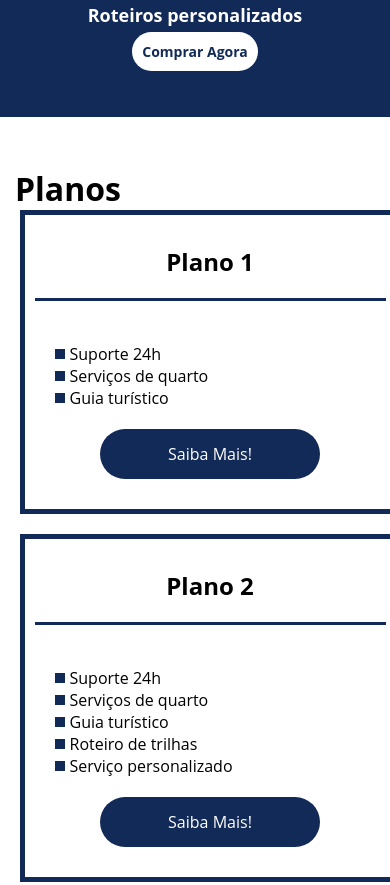
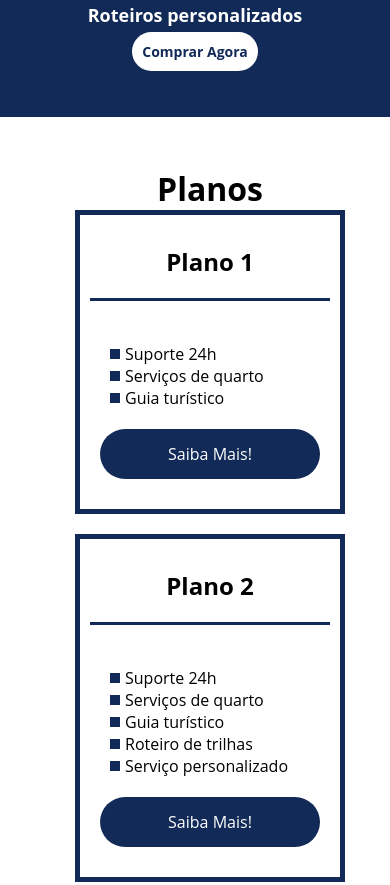
Before and after one commit to gabrielajs/flex-turismo, a plain HTML site: page index.html in a window 390 px wide. Shown: the part 2027-2912 px from the top of the page. Drawn offline with Linux system fonts and the light colour scheme.

Commit message:
deixando responsivo section planos

```diff
--- a/style.css
+++ b/style.css
@@ -279,7 +279,7 @@
             min-width: 320px;
             margin: auto;
         }
-        #servicos h2{
+        #servicos h2, #planos h2{
             display: block;
             text-align: center;
         }
@@ -295,7 +295,7 @@
             align-items: flex-start;
         }
         .list-plano .item-plano {
-            max-width: 90%;
+            /*max-width: 90%;*/
             margin: auto;
             width: 100%;
             margin-bottom: 20px;
```
